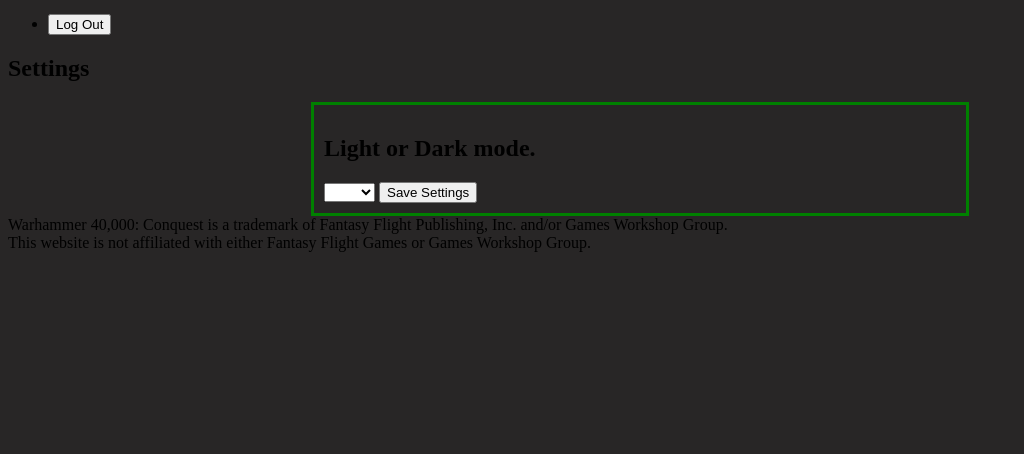
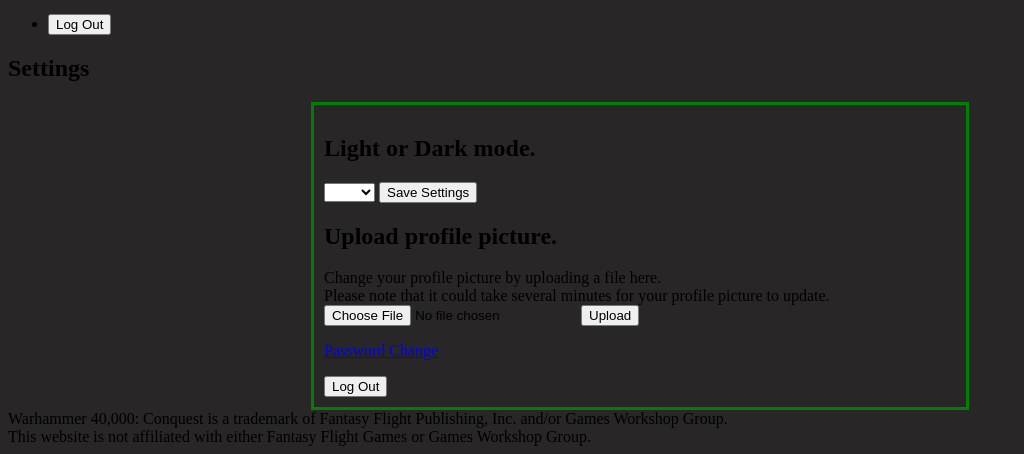
Before and after one commit to C-C-Coalback/Conquest-LCG-Deckbuilder, a Django app: page /accounts/settings/ in a window 1280 px wide. Shown: the part 428-882 px from the top of the page, without its empty margins (0-1024 px from the left). Before the commit the page ends 680 px from the top, so only its background shows below. Run offline with Django 4.2, Linux system fonts and the light colour scheme; the visitor is signed in with stand-in values (Sample User, id 1).

Commit message:
Move settings stuff to the settings page

```diff
--- a/conquestdb/templates/registration/settings.html
+++ b/conquestdb/templates/registration/settings.html
@@ -14,7 +14,22 @@
             <option value="Light">Light</option>
             <option value="Dark">Dark</option>
         </select>
-        <button type="submit" id="submit">Save Settings</button>
+        <button type="submit">Save Settings</button>
+    </form>
+    <h2>Upload profile picture.</h2>
+    <div>Change your profile picture by uploading a file here.</div>
+    <div>Please note that it could take several minutes for your profile picture to update.</div>
+    <div class="profile-pic-entry">
+        <form method="post" enctype="multipart/form-data" action="/simple_upload/">
+        {% csrf_token %}
+        <input type="file" name="file">
+        <button type="submit">Upload</button>
+        </form>
+    </div>
+    <p><a href="{% url 'password_change' %}">Password Change</a></p>
+    <form action="{% url 'logout' %}" method="post">
+    {% csrf_token %}
+    <button type="submit">Log Out</button>
     </form>
     {% else %}
     <h2>You must be logged in to change your settings.</h2>
```
Also changed, not shown: conquestdb/templates/home.html (+0 -14 lines).
